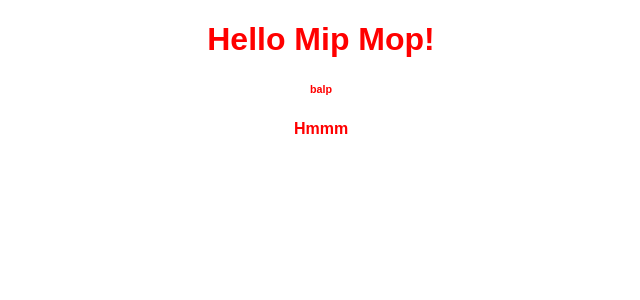
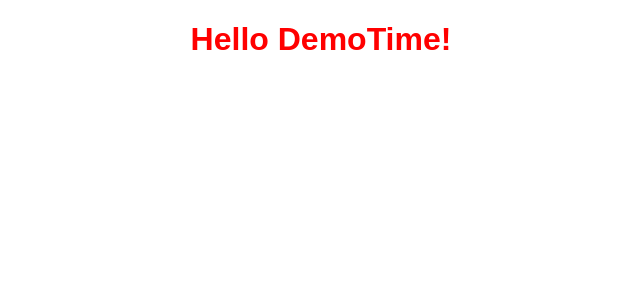
Before and after one commit to christianalfoni/new-git-flow, a React (Create React App) app: page / in a window 1280 px wide. Shown: the top 300 px of the page, without its empty margins (319-959 px from the left). Built offline with nearby package versions, Linux system fonts and the light colour scheme.

Commit message:
Single title

```diff
--- a/src/App.js
+++ b/src/App.js
@@ -4,9 +4,7 @@ import "./styles.css";
 export default function App() {
   return (
     <div className="App">
-      <h1>Hello Mip Mop!</h1>
-      <h6>balp</h6>
-      <h4>Hmmm</h4>
+      <h1>Hello DemoTime!</h1>
     </div>
   );
 }
```
